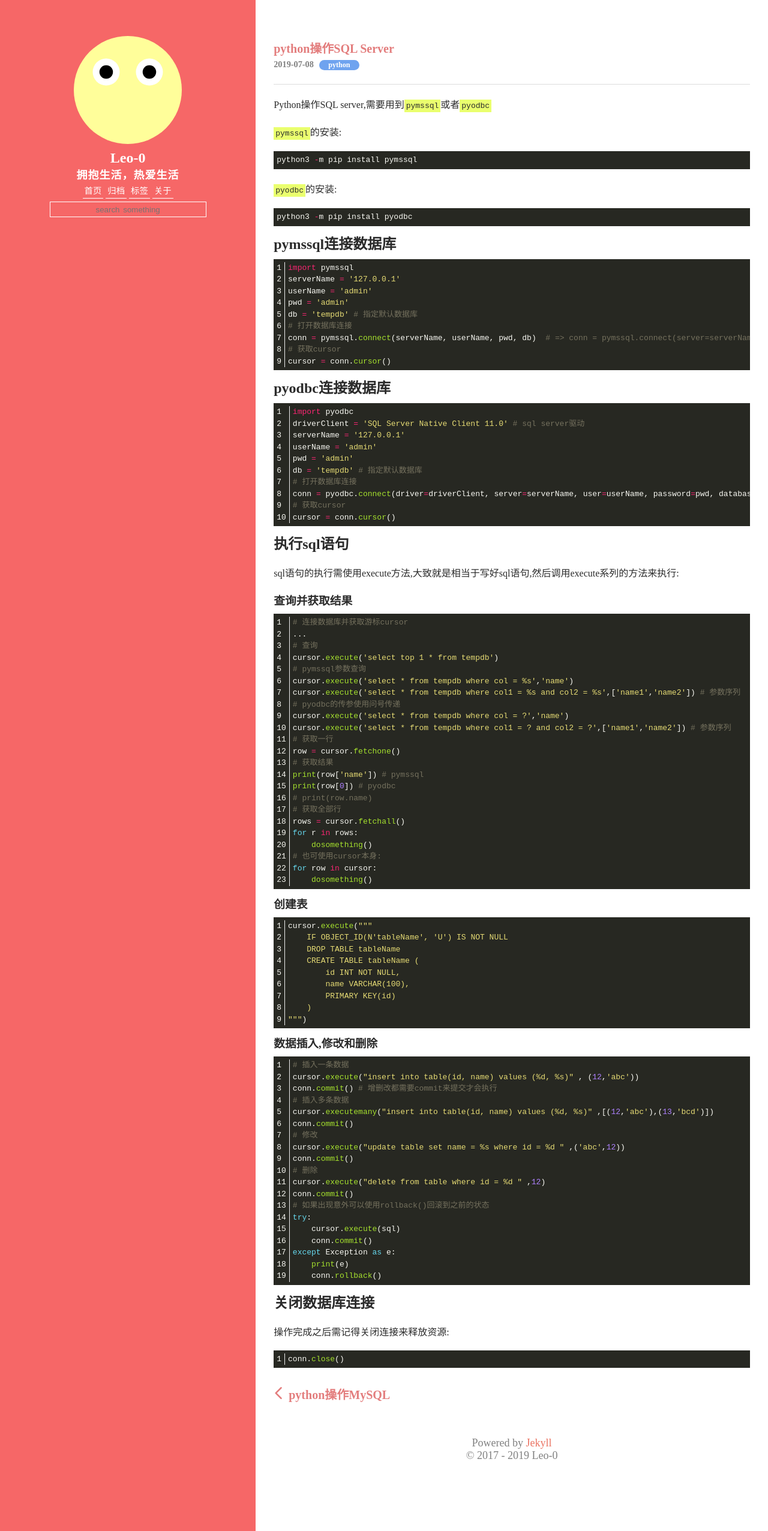
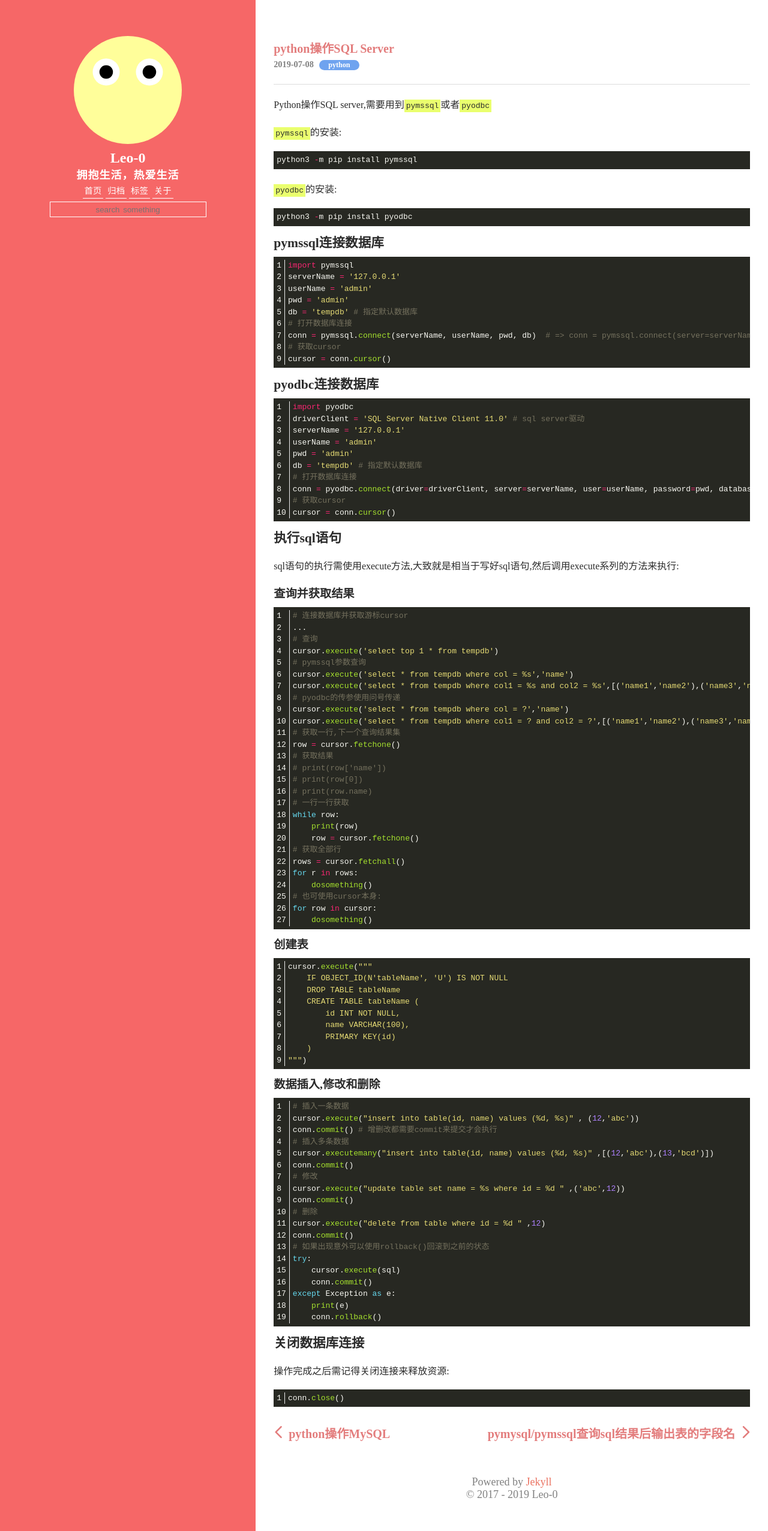
Before and after one commit to Leo-0/Leo-0.github.io, a Jekyll site: the page built from _posts/2019-07-08-python-mssql.md, in a window 1280 px wide. Shown: the whole page at 60% size. Built offline with Jekyll 4.4.1, drawn with Linux system fonts in a browser that asks for light colours.

Commit message:
更新文章,添加文章,修改部分样式

```diff
--- a/_posts/2019-07-08-python-mssql.md
+++ b/_posts/2019-07-08-python-mssql.md
@@ -52,16 +52,20 @@ sql语句的执行需使用execute方法,大致就是相当于写好sql语句,
 cursor.execute('select top 1 * from tempdb')
 # pymssql参数查询
 cursor.execute('select * from tempdb where col = %s','name')
-cursor.execute('select * from tempdb where col1 = %s and col2 = %s',['name1','name2']) # 参数序列
+cursor.execute('select * from tempdb where col1 = %s and col2 = %s',[('name1','name2'),('name3','name4')]) # 参数序列
 # pyodbc的传参使用问号传递
 cursor.execute('select * from tempdb where col = ?','name')
-cursor.execute('select * from tempdb where col1 = ? and col2 = ?',['name1','name2']) # 参数序列
-# 获取一行
+cursor.execute('select * from tempdb where col1 = ? and col2 = ?',[('name1','name2'),('name3','name4')]) # 参数序列
+# 获取一行,下一个查询结果集
 row = cursor.fetchone()
 # 获取结果
-print(row['name']) # pymssql
-print(row[0]) # pyodbc
+# print(row['name'])
+# print(row[0])
 # print(row.name)
+# 一行一行获取
+while row:
+    print(row)
+    row = cursor.fetchone()
 # 获取全部行
 rows = cursor.fetchall()
 for r in rows:
--- /dev/null
+++ b/_posts/2019-08-06-python-learning2.md
@@ -0,0 +1,12 @@
+---
+layout: post
+title:  pymysql/pymssql查询sql结果后输出表的字段名
+date:   2019-08-06 00:16 +0800
+tags:   python
+---
+`cursor.description`方法存有每个字段的字段名,字段类型等属性.
+{% highlight python linenos %}
+# 查询sql结果后输出表的字段名
+for cd in cursor.description:
+    print(cd[0],end=" ") # print()默认打印一行,结尾换行,加上end=" ",可使末尾不换行,结尾接空格
+{% endhighlight %}
--- a/assets/css/arctag.css
+++ b/assets/css/arctag.css
@@ -6,11 +6,12 @@
     color: #e37d7d;
 }
 .tag-row .tag-name {
-    font-size: 1.5em;
+    font-size: 1.25em;
 }
 .archive-row .archive-info,
 .tag-row .tag-info {
     margin-left: 12px;
+    padding: 5px 0;
     font-size: 1em;
     border-left: 1px solid #cacaca;;
     transition: font-size .3s ease-out;
--- a/assets/css/post.css
+++ b/assets/css/post.css
@@ -3,8 +3,14 @@
     border-bottom: 1px solid #ddd;
     margin-bottom: 10px;
 }
-h1,h2 {
+h1 {
     font-size: 1.5em;
+}
+h2 {
+    font-size: 1.35em;
+}
+h3 {
+    font-size: 1.2em;
 }
 h1,h2,h3 {
     margin: 5px 0;
```
Also changed, not shown: _posts/2017-07-29-style-test.md (+4 -1 lines), _posts/2019-07-08-python-mysql.md (+2 -1 lines), _posts/2019-08-06-python-reptile.md (added, +63 -0 lines).
